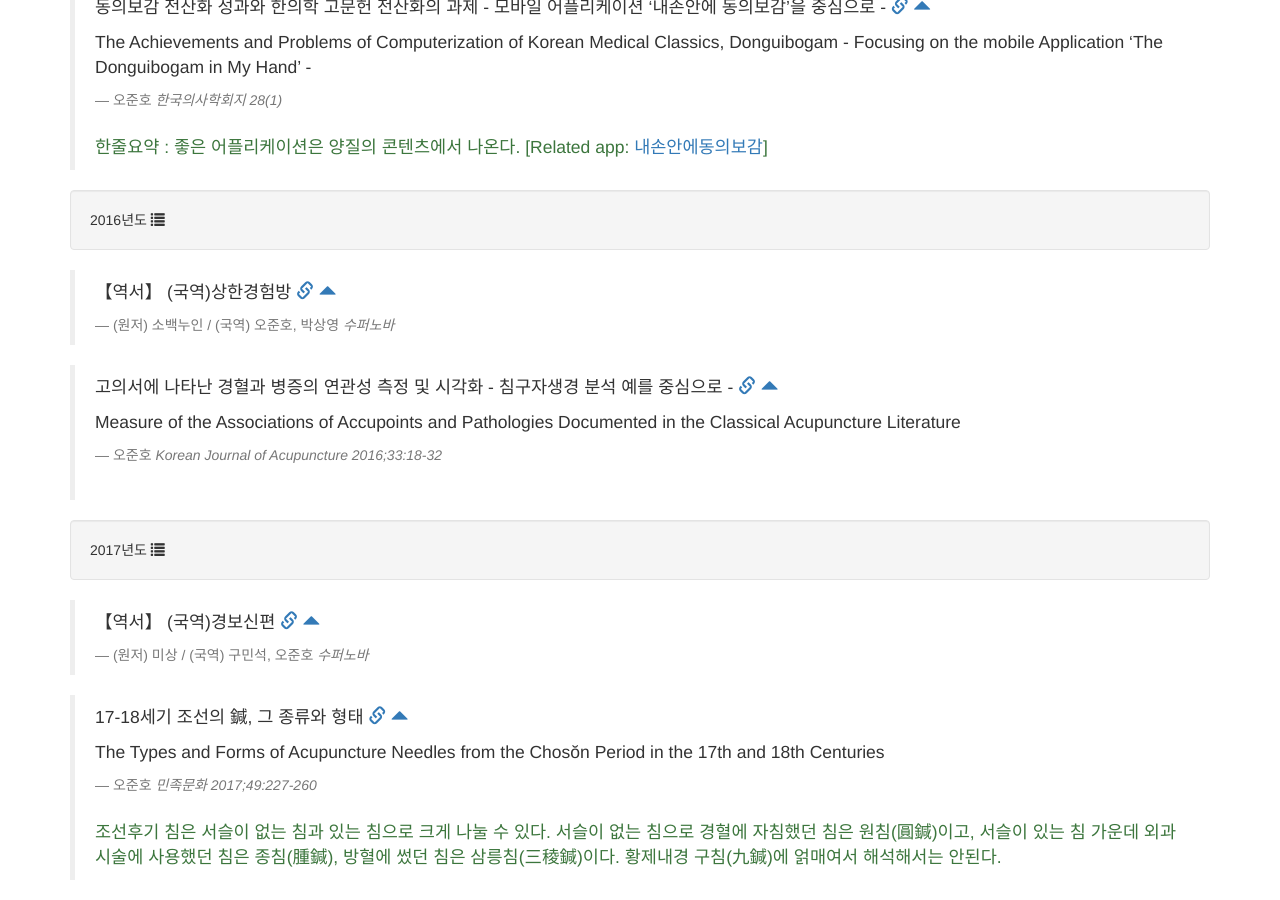
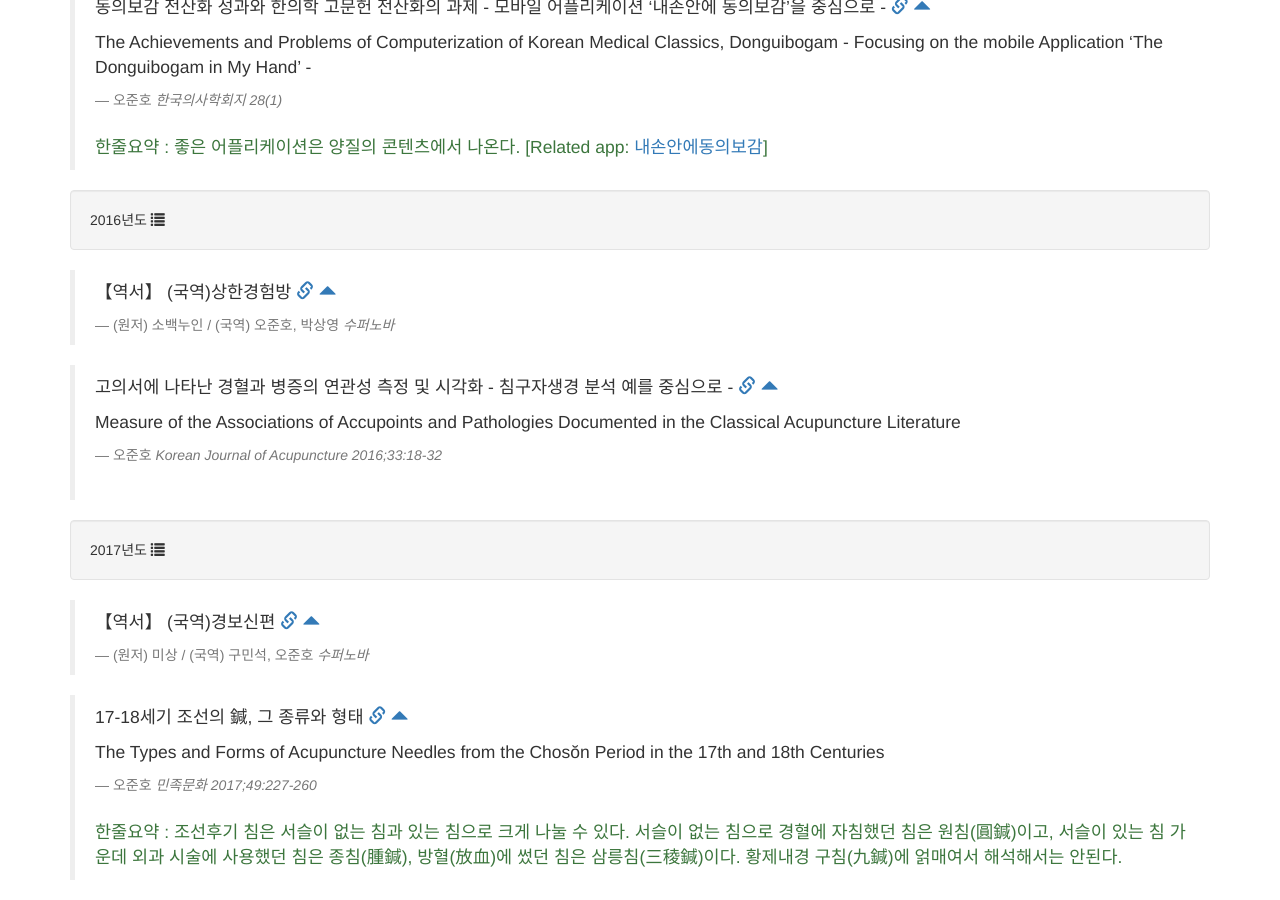
Before and after one commit to pinedance/research, a Jekyll site: the page built from list.html, in a window 1280 px wide and 900 px high, scrolled down 9853 px. Built offline with Jekyll 4.4.1, drawn with Linux system fonts in a browser that asks for light colours; nearby versions of some CDN libraries.

Commit message:
update research list

```diff
--- a/_data/researchData.yaml
+++ b/_data/researchData.yaml
@@ -448,4 +448,4 @@
     year: "#year2017"
     author: 오준호
     cite: 민족문화 2017;49:227-260
-    summary: '조선후기 침은 서슬이 없는 침과 있는 침으로 크게 나눌 수 있다. 서슬이 없는 침으로 경혈에 자침했던 침은 원침(圓鍼)이고, 서슬이 있는 침 가운데 외과 시술에 사용했던 침은 종침(腫鍼), 방혈에 썼던 침은 삼릉침(三稜鍼)이다. 황제내경 구침(九鍼)에 얽매여서 해석해서는 안된다.'
+    summary: '한줄요약 : 조선후기 침은 서슬이 없는 침과 있는 침으로 크게 나눌 수 있다. 서슬이 없는 침으로 경혈에 자침했던 침은 원침(圓鍼)이고, 서슬이 있는 침 가운데 외과 시술에 사용했던 침은 종침(腫鍼), 방혈(放血)에 썼던 침은 삼릉침(三稜鍼)이다. 황제내경 구침(九鍼)에 얽매여서 해석해서는 안된다.'
```
